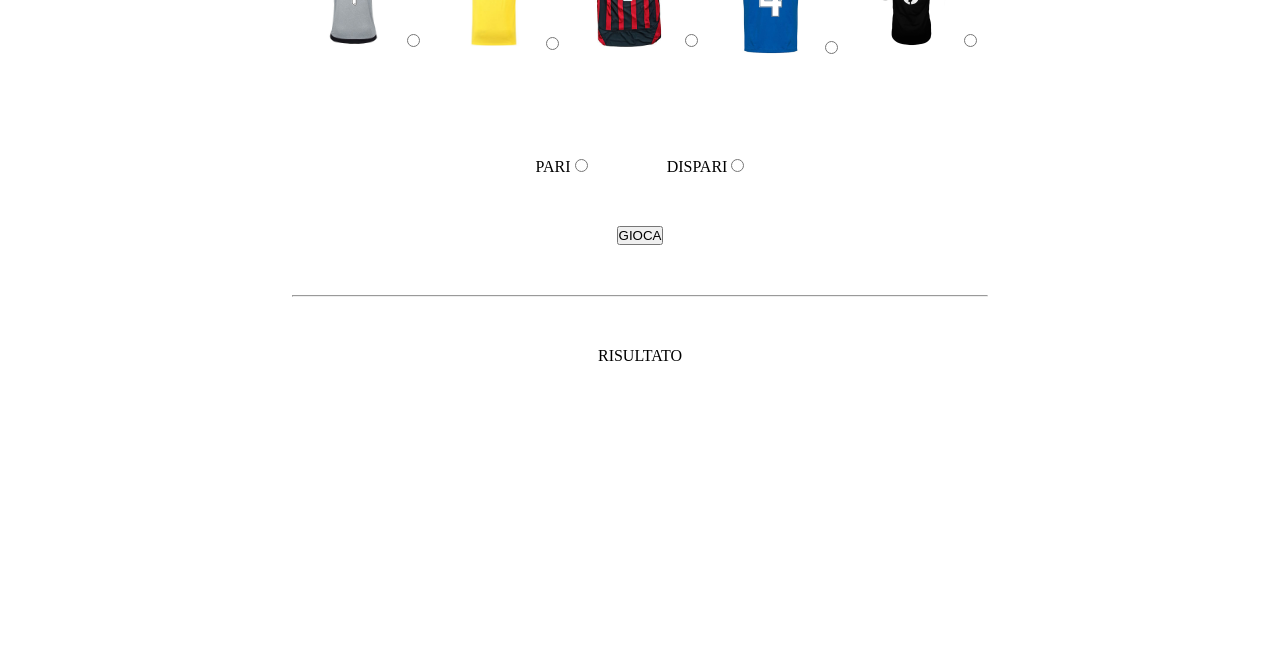
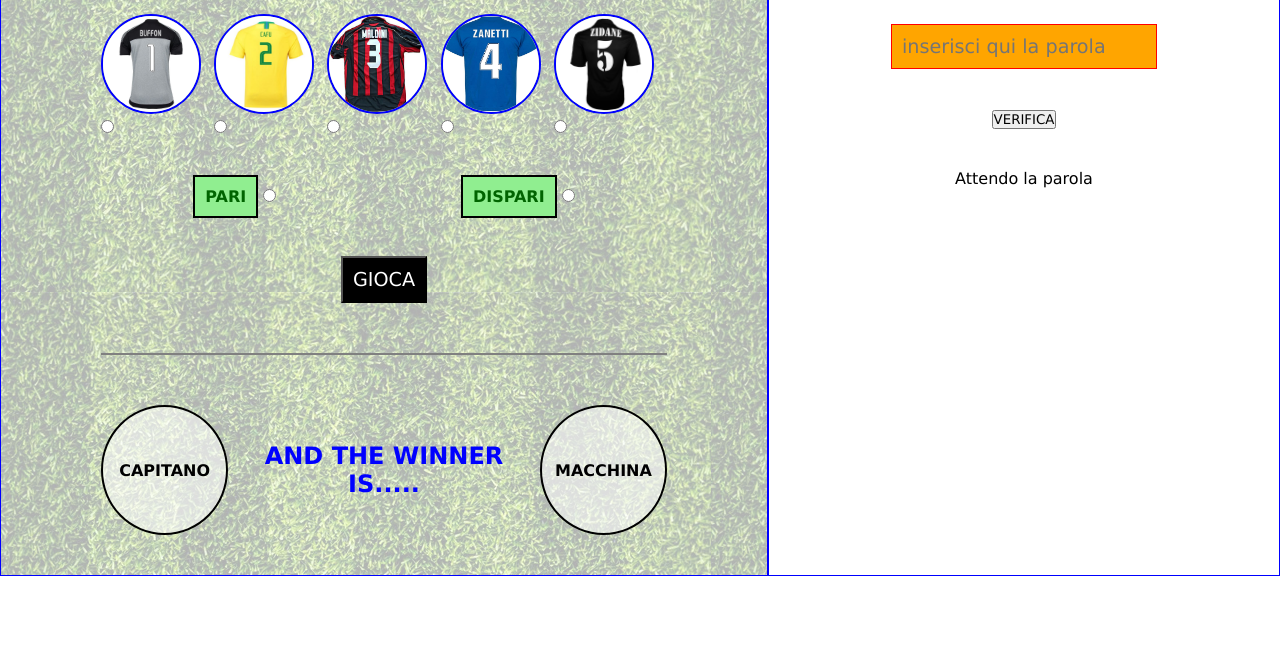
Before and after one commit to nicolamilani1988/js-paliedispari, a plain HTML site: page BONUS/index.html in a window 1280 px wide. Shown: the part 153-800 px from the top of the page. Drawn offline with Linux system fonts and the light colour scheme.

Commit message:
terminato gioco pari/dispari. Aggiunto gioco palindromo

```diff
--- a/BONUS/css/style.css
+++ b/BONUS/css/style.css
@@ -1,35 +1,134 @@
+/* regole generali */
 *{
   box-sizing: border-box;
   margin:0;
   padding: 0;
+  font-family: "Verdana";
 }
 
-.container-flex{
-  width: 70%;
-  margin: auto;
-  padding: 100px;
+.container{
+  display: flex;
 }
 
-.container-flex>div:first-child>ul{
-  display: flex;
-  justify-content: space-around;
+
+/* ESERCIZIO 1 */
+/* regole generali */
+.exercise-1{
+  width: 60%;
+  margin: auto;
+  padding: 40px 100px;
+  border: 1px solid blue;
+  position: relative;
 }
 
-.container-flex ul li{
+.exercise-1::before{
+  content: "";
+  background-image: url('../img/sfondo-1.jpg');
+  opacity: 0.3;
+  position: absolute;
+  top: 0;
+  left: 0;
+  right: 0;
+  bottom: 0;
+  z-index: -1;
+}
+
+.exercise-1 h1{
+  text-align: center;
+  text-transform: uppercase;
+}
+
+.exercise-1 ul li{
   list-style: none;
 }
 
-.container-flex>div:nth-child(2)>ul{
-  width: 30%;
-  margin: auto;
+/* scelta capitani */
+.exercise-1>div:nth-child(2)>ul{
   display: flex;
   justify-content: space-between;
-  margin-top: 100px;
+  margin-top: 50px;
 }
 
-.container-flex>div:nth-child(3),
-.container-flex>div:last-child{
+.exercise-1>div:nth-child(2)>ul>li>img{
+  border-radius: 50%;
+  border: 2px solid blue;
+}
+
+/* scelta pari dispari */
+.exercise-1>div:nth-child(3)>ul{
+  display: flex;
+  justify-content: space-around;
+  margin: 50px 0;
+}
+
+.exercise-1>div:nth-child(3)>ul>li>span{
+  background-color: lightgreen;
+  color: darkgreen;
+  padding: 10px;
+  border: 2px solid black;
+}
+
+/* bottone gioca */
+.exercise-1>div:nth-child(4){
   display: flex;
   justify-content: center;
+}
+
+.exercise-1>div:nth-child(4) button{
+  background-color: black;
+  color: white;
+  font-size: 1.2rem;
+  padding: 10px;
+}
+
+.hr{
+  border-top: 2px solid gray;
+  width: 100%;
   margin: 50px 0;
 }
+
+/* risultato finale */
+.results{
+  display: flex;
+  justify-content: space-around;
+  align-items: center;
+}
+#user-choice, #cpu-choice{
+  border: 2px solid black;
+  border-radius: 50%;
+  width: 130px;
+  height: 130px;
+  display: flex;
+  justify-content: center;
+  align-items: center;
+  background-color: #ffffff90;
+}
+
+#final-result{
+  color: blue;
+  text-align: center;
+  font-weight: bolder;
+}
+
+/* esercizio 2 */
+/* regole generali */
+.exercise-2{
+  padding: 40px 100px;
+  width: 40%;
+  border: 1px solid blue;
+  display: flex;
+  align-items: center;
+  flex-direction: column;
+}
+
+.exercise-2>*{
+  padding: 20px;
+}
+
+.exercise-2 input{
+  background-color: orange;
+  color: red;
+  border: 1px solid red;
+  padding: 10px;
+  font-size: 1.2rem;
+}
--- a/BONUS/index.html
+++ b/BONUS/index.html
@@ -5,63 +5,100 @@
     <title>KICKOFF WITH CAPTAINS</title>
     <link rel="stylesheet" href="./css/style.css">
   </head>
+
   <body>
 
-    <div class="container-flex">
+    <div class="container">
+      <!-- esercizio 1 -->
+      <div class="exercise-1">
+
+          <h1>Scegli il tuo capitano e gioca a pari e dispari</h1>
+          <!-- scegli capitano -->
           <div>
             <ul>
               <li>
-            <img src="./img/buffon-1.jpg" alt="" width="100px">
+                <img src="./img/buffon-1.jpg" alt="" width="100px" height="100px">
                 <input class="scelta-utente" type="radio" name="choice" data-choice="1">
               </li>
               <li>
-            <img src="./img/cafu-2.jpg" alt="" width="100px">
+                <img src="./img/cafu-2.jpg" alt="" width="100px" height="100px">
                 <input class="scelta-utente" type="radio" name="choice" data-choice="2">
               </li>
               <li>
-            <img src="./img/maldini-3.jpg" alt="" width="100px">
+                <img src="./img/maldini-3.jpg" alt="" width="100px" height="100px">
                 <input class="scelta-utente" type="radio" name="choice" data-choice="3">
               </li>
               <li>
-            <img src="./img/zanetti-4.jpg" alt="" width="100px">
+                <img src="./img/zanetti-4.jpg" alt="" width="100px" height="100px">
                 <input class="scelta-utente" type="radio" name="choice" data-choice="4">
               </li>
               <li>
-            <img src="./img/zidane-5.jpg" alt="" width="100px">
+                <img src="./img/zidane-5.jpg" alt="" width="100px" height="100px">
                 <input class="scelta-utente" type="radio" name="choice" data-choice="5">
               </li>
             </ul>
           </div>
-
+          <!-- scegli pari o dispari -->
           <div class="">
             <ul>
               <li>
-            <span>PARI</span>
+                <span><strong>PARI</strong></span>
                 <input class="pari-dispari" type="radio" name="pair-odd" data-value="pari">
               </li>
               <li>
-            <span>DISPARI</span>
+                <span><strong>DISPARI</strong></span>
                 <input class="pari-dispari" type="radio" name="pair-odd" data-value="dispari">
               </li>
             </ul>
           </div>
-
+          <!-- bottone gioca -->
           <div class="">
-
             <button id="play" type="button" name="button">GIOCA</button>
-
           </div>
 
-      <hr>
-
-      <div class="">
-
-        <span id="final-result">RISULTATO</span>
+          <div class="hr"></div>
+          <!-- sezine risultati -->
+          <div class="results">
+            <!-- utente -->
+            <div id="user-choice">
+              <strong>CAPITANO</strong>
+            </div>
+            <h2 id="final-result">
+              AND THE WINNER IS.....
+            </h2>
+            <!-- cpu -->
+            <div id="cpu-choice">
+              <strong>MACCHINA</strong>
+            </div>
 
           </div>
 
       </div>
 
+      <!-- esercizio 2 -->
+      <div class="exercise-2">
+
+        <h1>GIOCO DEI PALINDROMI</h1>
+
+        <div class="">
+          <input id="palindromo" type="text" name="" value="" placeholder="inserisci qui la parola">
+        </div>
+
+        <div class="">
+          <button id="analyze-word" type="button" name="button">VERIFICA</button>
+        </div>
+
+        <div>
+          <span id="palindromo-result">Attendo la parola</span>
+        </div>
+
+      </div>
+
+
+    </div>
+
+
+
 
     <script type="text/javascript" src="script.js"></script>
   </body>
--- a/BONUS/script.js
+++ b/BONUS/script.js
@@ -1,25 +1,20 @@
-function isPalindrome(word){
+// ESERCIZIO / GIOCO 1: PARI dispari
+// rendo cliccabili le img e gli span
+var lis = document.getElementsByTagName("li");
+for (var i=0;i<lis.length;i++){
+  var li = lis[i];
+  li.addEventListener("click", function(){
 
-  var wordLng = word.length;
+    var radioChecked = this.children[1];
 
-  var resFalse = "la parola non è palindroma";
-  var resTrue = "la parola è palindroma";
-
-  for(var i= 0; i<wordLng;i++){
-    if(word[i] !== word[wordLng-(i+1)]){
-      // console.log("nonpal");
-      return resFalse;
-    }
+    if(radioChecked.checked){
+      radioChecked.checked = false;
+    } else {
+      radioChecked.checked=true;
     }
 
-  return resTrue;
-
+  })
 }
-// isPalindrome, IO TI INVOCO !!!!
-// var wordRnd = "ANNA";
-// isPalindrome(wordRnd);
-// console.log(isPalindrome(wordRnd));
-
 
 function getSum (value1,value2){
   return value1 + value2;
@@ -30,6 +25,14 @@
   var maxRnd = max - minRnd + 1;
   var numRnd = Math.floor(Math.random()*maxRnd)+minRnd;
   return numRnd;
+}
+
+function opponentChoice(value){
+  if(value == "pari"){
+    return "dispari";
+  } else if (value == "dispari"){
+    return "pari";
+  }
 }
 
 function winnerIs (numero){
@@ -45,6 +48,7 @@
 
   var myCaptains = document.getElementsByClassName("scelta-utente");
 
+
   for (var i=0;i<myCaptains.length;i++){
     var myCaptain = myCaptains[i];
 
@@ -54,6 +58,10 @@
       var userNumber = parseInt(myCaptain.dataset.choice);
     }
   }
+
+  if(userNumber === undefined){
+    alert("Seleziona un capitano");
+  } else {
 
     console.log("NUM UTENTE ", userNumber);
 
@@ -79,30 +87,70 @@
 
 
     var message = document.getElementById("final-result");
+    var resultCaptain = document.getElementById("user-choice");
+    var resultCpu = document.getElementById("cpu-choice");
+
 
     if(winner == oddPairUser) {
+      message.innerHTML = "TOTALE " + sum + "<br>";
+      message.innerHTML += "VINCE " + winner.toUpperCase();
+      resultCaptain.style.backgroundColor = "green";
+      resultCaptain.innerHTML = "<strong>" + userNumber + "</strong>";
+      resultCpu.style.backgroundColor = "red";
+      resultCpu.innerHTML = "<strong>" + cpuNumber + "</strong>";
       console.log( "VINCE UTENTE !!!!");
-    message.innerHTML = "VINCE UTENTE";
+
+    } else if(winner == opponentChoice(oddPairUser)){
+      message.innerHTML = "TOTALE " + sum + "<br>";
+      message.innerHTML += "VINCE " + winner.toUpperCase();
+      resultCaptain.style.backgroundColor = "red";
+      resultCaptain.innerHTML = "<strong>" + userNumber + "</strong>";
+      resultCpu.style.backgroundColor = "green";
+      resultCpu.innerHTML = "<strong>" + cpuNumber + "</strong>";
+      console.log( "VINCE CPU !!!!");
     } else {
-    console.log( "VINCE CPU !!!!");
-    message.innerHTML = "VINCE CPU";
+      alert ("seleziona Pari o Dispari");
+    }
+
+  }
+
+})
+
+
+// ESERCIZIO / GIOCO 2 : PALINDROMO
+function isPalindrome(word){
+  var wordLower = word.toLowerCase();
+  var wordLng = wordLower.length;
+  for(var i= 0; i<wordLng;i++){
+    if(wordLower[i] !== wordLower[wordLng-(i+1)]){
+      return false;
+    }
+  }
+  return true;
+}
+
+var checkWord = document.getElementById("palindromo");
+var playPalindrome = document.getElementById("analyze-word");
+var resultPalindrome = document.getElementById("palindromo-result");
+
+playPalindrome.addEventListener("click", function(){
+
+  if(checkWord.value.length < 1){
+    alert("inserisci una parola");
+  } else {
+    if (isPalindrome(checkWord.value)){
+      resultPalindrome.innerHTML ="LA PAROLA " + checkWord.value + " E' PALINDROMA"
+    } else {
+      resultPalindrome.innerHTML ="LA PAROLA " + checkWord.value + " NON E' PALINDROMA"
+    }
+
   }
 
 })
 
 
 
-// FUNZIONE , IO TI INVOCO !!!!!
-// var oddPairUser = prompt("pari o dispari").toLowerCase();
-// var user = parseInt(prompt("numero da 1 a 5"));
-// var rnd = getRnd(1,5);
-// var sum = sum(user,rnd);
-// console.log("Scelta utente:",oddPairUser,"Num utente:",user,"Num Cpu:" ,rnd,"Somma Tot:", sum);
-//
-// var winner = winnerIs(sum);
-//
-// if(winner == oddPairUser) {
-//   console.log( "VINCE UTENTE !!!!");
-// } else {
-//   console.log( "VINCE CPU !!!!");
-// }
+// isPalindrome, IO TI INVOCO !!!!
+// var wordRnd = "ANNA";
+// isPalindrome(wordRnd);
+// console.log(isPalindrome(wordRnd));
```
Also changed, not shown: BONUS/img/sfondo-1.jpg (added). Lines whose indentation alone changed are shown as unchanged.
